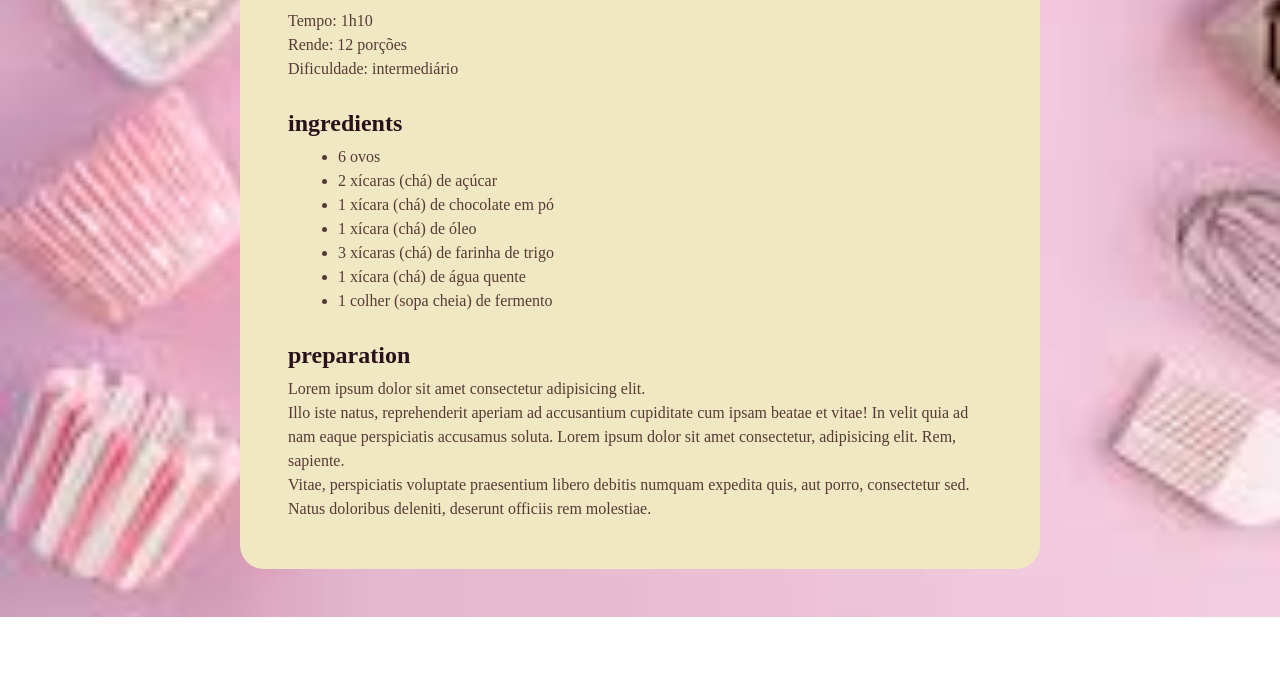
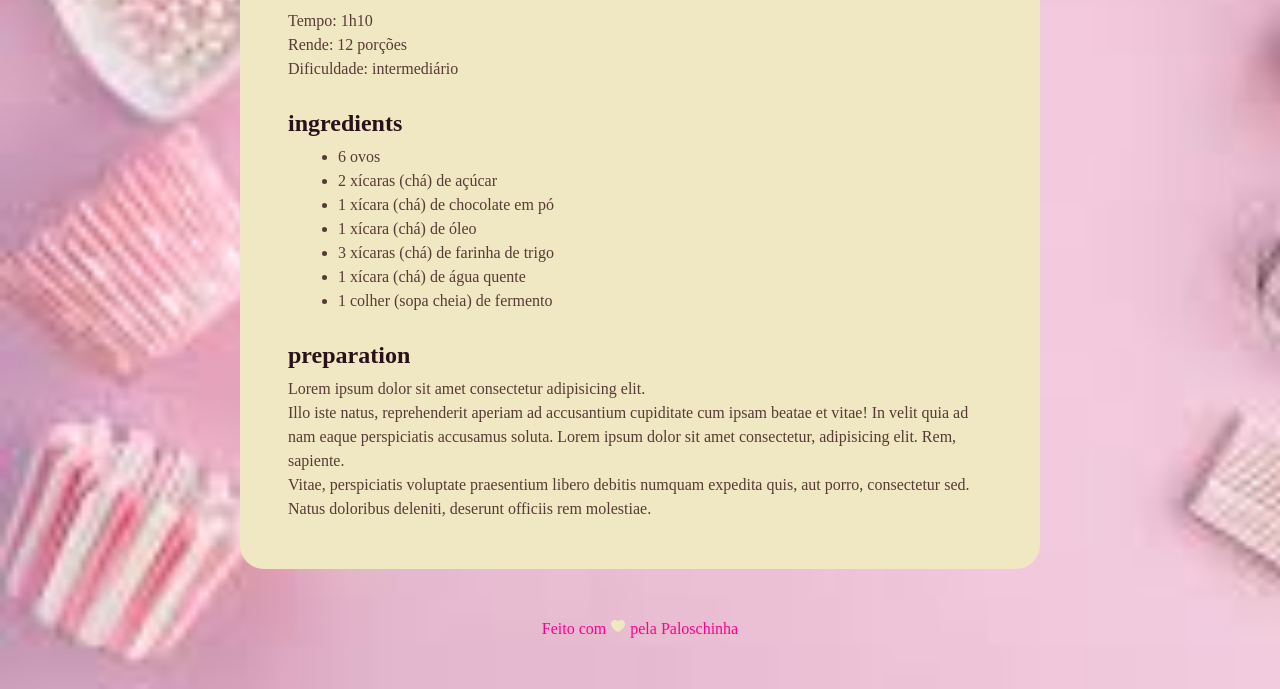
Before and after one commit to TanisePaloschi/ProjetoBolo, a plain HTML site: page index.HTML in a window 1280 px wide. Shown: the part 439-1128 px from the top of the page. Before the commit the page ends 1056 px from the top, so only its background shows below. Drawn offline with Linux system fonts and the light colour scheme; a web font is replaced by a local one.

Commit message:
fizemos o footer

```diff
--- a/index.HTML
+++ b/index.HTML
@@ -49,5 +49,10 @@
             </section>
         </main>
     </div>
+    <footer>
+        Feito com
+        <img src="assets/heart.svg" alt=amorzinho"">
+        pela Paloschinha
+    </footer>
 </body>
 </html>
--- a/style.CSS
+++ b/style.CSS
@@ -57,3 +57,9 @@ h1, h2{
 ul{
     padding-left: 50px;
 }
+
+footer{
+    color: hsl(327, 100%, 50%);
+    text-align: center;
+    padding-bottom: 48px;
+}
```
Also changed, not shown: assets/heart.svg (added).
